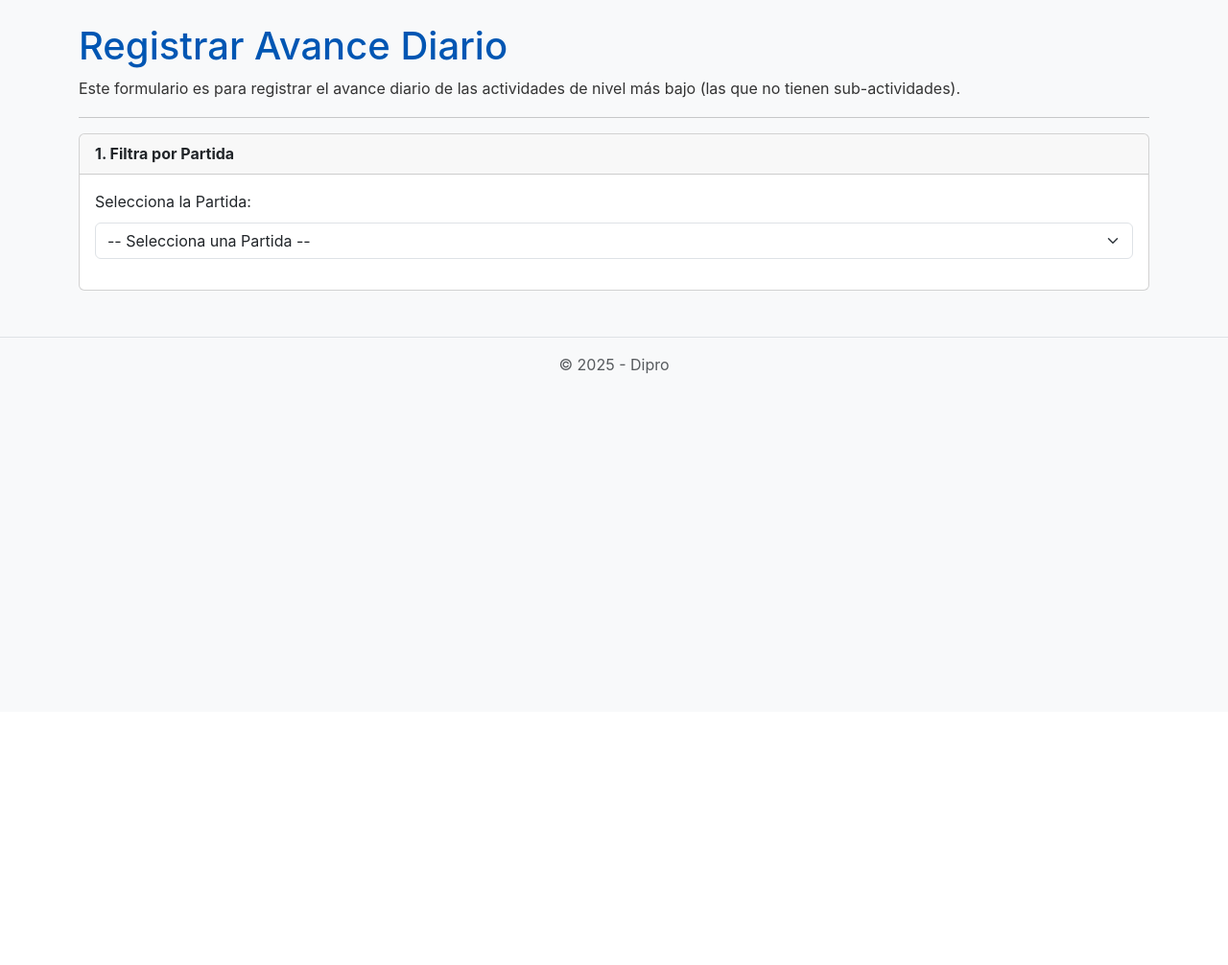
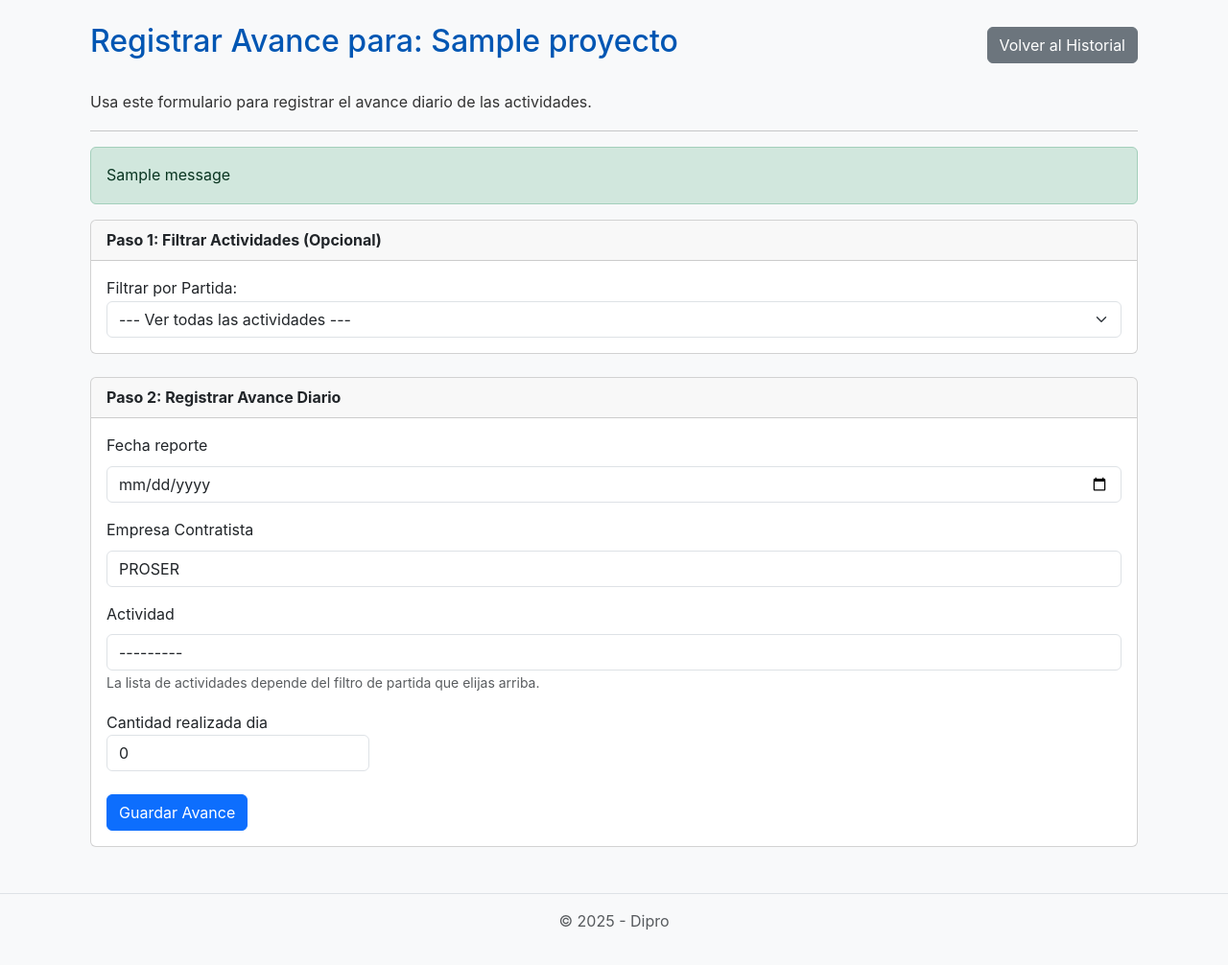
Before and after one commit to ianb06651/proyecto-obra, a Django app: page /avance/registrar/ in a window 1280 px wide. Shown: the part 58-1064 px from the top of the page at 96% size. Before the commit the page ends 448 px from the top, so only its background shows below. Run offline with Django 5.2, Linux system fonts and the light colour scheme; data comes from the database, SQL or seed files in the repository; tables that the repository leaves empty hold one stand-in row (values such as "Sample post"); one stand-in notice (Sample message) is shown.

Commit message:
Empresa added

```diff
--- a/actividades/forms.py
+++ b/actividades/forms.py
@@ -1,5 +1,8 @@
 from django import forms
-from .models import ReporteDiarioMaquinaria, ReportePersonal, Actividad, PartidaActividad
+from .models import (
+    ReporteDiarioMaquinaria, ReportePersonal, Actividad,
+    PartidaActividad, AvanceDiario, ReporteClima
+)
 
 class ReporteMaquinariaForm(forms.ModelForm):
     class Meta:
@@ -19,7 +22,6 @@ class ReporteMaquinariaForm(forms.ModelForm):
             'fecha': forms.DateInput(
                 attrs={'type': 'date', 'class': 'form-control'}
             ),
-            # Puedes añadir clases a los otros campos si es necesario
             'empresa': forms.Select(attrs={'class': 'form-control'}),
             'partida': forms.Select(attrs={'class': 'form-control'}),
             'tipo_maquinaria': forms.Select(attrs={'class': 'form-control'}),
@@ -33,8 +35,6 @@ class ReporteMaquinariaForm(forms.ModelForm):
 class ReportePersonalForm(forms.ModelForm):
     class Meta:
         model = ReportePersonal
-        # CORRECCIÓN: Usamos '__all__' para incluir todos los campos del modelo,
-        # incluyendo el nuevo campo 'proyecto'.
         fields = '__all__'
         widgets = {
             'fecha': forms.DateInput(attrs={'type': 'date'}),
@@ -59,14 +59,13 @@ class ActividadForm(forms.ModelForm):
             'nombre',
             'padre',
             'proyecto',
-            'partida', # <-- CAMBIO: Campo añadido
+            'partida',
             'meta_cantidad_total',
             'unidad_medida',
             'fecha_inicio_programada',
             'fecha_fin_programada'
         ]
         widgets = {
-            # --- MEJORA: Añadimos widgets para consistencia visual ---
             'fecha_inicio_programada': forms.DateInput(attrs={'type': 'date', 'class': 'form-control'}),
             'fecha_fin_programada': forms.DateInput(attrs={'type': 'date', 'class': 'form-control'}),
         }
@@ -74,14 +73,35 @@ class ActividadForm(forms.ModelForm):
     def __init__(self, *args, **kwargs):
         super().__init__(*args, **kwargs)
 
-        # --- MEJORA: Se aplican clases CSS a todos los campos para un estilo uniforme ---
         for field_name, field in self.fields.items():
             field.widget.attrs.update({'class': 'form-control'})
 
-        # Lógica para evitar que una actividad pueda ser su propio padre
         if self.instance and self.instance.pk:
             self.fields['padre'].queryset = Actividad.objects.exclude(pk=self.instance.pk)
 
-        # Ordena el queryset para que sea más fácil encontrar el padre
         if 'padre' in self.fields:
-             self.fields['padre'].queryset = self.fields['padre'].queryset.order_by('padre__nombre', 'nombre')
+                self.fields['padre'].queryset = self.fields['padre'].queryset.order_by('padre__nombre', 'nombre')
+
+
+# --- NUEVO FORMULARIO AÑADIDO ---
+class AvanceDiarioForm(forms.ModelForm):
+    """
+    Formulario para registrar el avance diario, incluyendo la empresa contratista.
+    """
+    class Meta:
+        model = AvanceDiario
+        fields = ['actividad', 'fecha_reporte', 'cantidad_realizada_dia', 'empresa']
+        widgets = {
+            'fecha_reporte': forms.DateInput(
+                attrs={'type': 'date', 'class': 'form-control'}
+            ),
+        }
+
+    def __init__(self, *args, **kwargs):
+        super().__init__(*args, **kwargs)
+        # Aplicamos un estilo consistente a todos los campos del formulario.
+        for field_name, field in self.fields.items():
+            # El widget del campo 'actividad' podría no tener 'attrs' si se reemplaza,
+            # por eso comprobamos primero.
+            if hasattr(field.widget, 'attrs'):
+                field.widget.attrs.update({'class': 'form-control'})
--- a/actividades/views.py
+++ b/actividades/views.py
@@ -1,18 +1,23 @@
+# actividades/views.py
+
 from django.shortcuts import render, redirect, get_object_or_404
 from django.contrib import messages
 from django.contrib.auth.decorators import login_required, user_passes_test
-from django.db.models import Sum, F
+from django.db.models import Sum
 from django.views.generic import ListView, CreateView, UpdateView
 from django.urls import reverse_lazy
-from datetime import date, timedelta, datetime
+from datetime import date
 from django.db import IntegrityError
 
+from .forms import (
+    ReporteMaquinariaForm, ReportePersonalForm, ActividadForm,
+    ConsultaClimaForm, AvanceDiarioForm
+)
+from .services import obtener_y_guardar_clima
 from .models import (
     Actividad, AvanceDiario, Semana, PartidaActividad, ReportePersonal,
     Empresa, Cargo, AreaDeTrabajo, ReporteDiarioMaquinaria, Proyecto
 )
-from .forms import ReporteMaquinariaForm, ReportePersonalForm, ActividadForm, ConsultaClimaForm
-from .services import obtener_y_guardar_clima
 
 def es_staff(user):
     return user.is_staff
@@ -20,41 +25,52 @@ def es_staff(user):
 def historial_avance_view(request, proyecto_id):
     proyecto = get_object_or_404(Proyecto, pk=proyecto_id)
     semanas = Semana.objects.all()
-    actividades_filtrables = Actividad.objects.filter(proyecto=proyecto, sub_actividades__isnull=True)
+    actividades_filtrables = Actividad.objects.filter(proyecto=proyecto, sub_actividades__isnull=True).order_by('nombre')
 
     semana_seleccionada_id = request.GET.get('semana_filtro')
     actividad_seleccionada_id = request.GET.get('actividad_filtro')
 
-    avances_reales = AvanceDiario.objects.filter(actividad__proyecto=proyecto)
+    avances_reales = AvanceDiario.objects.filter(actividad__proyecto=proyecto).select_related('actividad', 'empresa')
 
+    total_programado_pv = 0
     fecha_corte = date.today()
+
     actividad_base_calculo = proyecto
+    actividad_seleccionada = None
 
-    if semana_seleccionada_id:
-        try:
-            semana_obj = Semana.objects.get(pk=semana_seleccionada_id)
-            fecha_corte = semana_obj.fecha_fin
-            avances_reales = avances_reales.filter(fecha_reporte__range=[semana_obj.fecha_inicio, semana_obj.fecha_fin])
-        except Semana.DoesNotExist:
-            pass
-
-    actividad_seleccionada = None
     if actividad_seleccionada_id:
         actividad_seleccionada = get_object_or_404(Actividad, pk=actividad_seleccionada_id)
         avances_reales = avances_reales.filter(actividad=actividad_seleccionada)
         actividad_base_calculo = actividad_seleccionada
 
-    total_programado_pv = actividad_base_calculo.get_valor_planeado_a_fecha(fecha_corte)
+    if semana_seleccionada_id:
+        try:
+            semana_obj = Semana.objects.get(pk=semana_seleccionada_id)
+            avances_reales = avances_reales.filter(fecha_reporte__range=[semana_obj.fecha_inicio, semana_obj.fecha_fin])
+            total_programado_pv = actividad_base_calculo.get_valor_planeado_en_rango(
+                semana_obj.fecha_inicio, semana_obj.fecha_fin
+            )
+            fecha_corte = semana_obj.fecha_fin
+        except Semana.DoesNotExist:
+            total_programado_pv = actividad_base_calculo.get_valor_planeado_a_fecha(fecha_corte)
+    else:
+        total_programado_pv = actividad_base_calculo.get_valor_planeado_a_fecha(fecha_corte)
+
     total_real_ev = avances_reales.aggregate(total=Sum('cantidad_realizada_dia'))['total'] or 0
-
     rendimiento_spi = (total_real_ev / total_programado_pv * 100) if total_programado_pv > 0 else 0
 
     context = {
-        'proyecto': proyecto, 'semanas': semanas, 'actividades_filtrables': actividades_filtrables,
-        'semana_seleccionada_id': semana_seleccionada_id, 'actividad_seleccionada_id': actividad_seleccionada_id,
-        'actividad_seleccionada': actividad_seleccionada, 'total_programado_pv': total_programado_pv,
-        'total_real_ev': total_real_ev, 'rendimiento_spi': rendimiento_spi,
-        'fecha_corte': fecha_corte, 'avances_reales': avances_reales.order_by('-fecha_reporte')
+        'proyecto': proyecto,
+        'semanas': semanas,
+        'actividades_filtrables': actividades_filtrables,
+        'semana_seleccionada_id': semana_seleccionada_id,
+        'actividad_seleccionada_id': actividad_seleccionada_id,
+        'actividad_seleccionada': actividad_seleccionada,
+        'total_programado_pv': total_programado_pv,
+        'total_real_ev': total_real_ev,
+        'rendimiento_spi': rendimiento_spi,
+        'fecha_corte': fecha_corte,
+        'avances_reales': avances_reales.order_by('-fecha_reporte')
     }
 
     return render(request, 'actividades/historial_avance.html', context)
@@ -90,41 +106,58 @@ def pagina_principal(request):
     proyectos = Proyecto.objects.all()
     return render(request, 'actividades/principal.html', {'proyectos': proyectos})
 
+# --- VISTA "REGISTRAR_AVANCE" MODIFICADA ---
 def registrar_avance(request):
+    # Ya no recibe proyecto_id, lo busca automáticamente
+    proyecto = Proyecto.objects.first()
+
+    if not proyecto:
+        messages.error(request, 'Error: No hay ningún proyecto registrado en el sistema.')
+        return redirect('pagina_principal')
+
     if request.method == 'POST':
-        actividad_id = request.POST.get('actividad')
-        fecha_reporte_str = request.POST.get('fecha_reporte')
-        cantidad_realizada = request.POST.get('cantidad_realizada')
+        form = AvanceDiarioForm(request.POST)
+        if form.is_valid():
+            fecha_reporte = form.cleaned_data.get('fecha_reporte')
+            if fecha_reporte and fecha_reporte > date.today():
+                return render(request, 'actividades/error_fecha_futura.html')
 
-        if not all([actividad_id, fecha_reporte_str, cantidad_realizada]):
-            messages.error(request, 'Todos los campos son obligatorios.')
-            return redirect('registrar_avance')
+            try:
+                AvanceDiario.objects.update_or_create(
+                    actividad=form.cleaned_data['actividad'],
+                    fecha_reporte=fecha_reporte,
+                    empresa=form.cleaned_data['empresa'],
+                    defaults={'cantidad_realizada_dia': form.cleaned_data['cantidad_realizada_dia']}
+                )
+                messages.success(request, '¡El avance ha sido registrado con éxito!')
+                return redirect('registrar_avance')
+            except IntegrityError:
+                 messages.error(request, 'Error de integridad de datos. Ya existe un registro para esta combinación.')
+        else:
+            messages.error(request, 'Por favor, corrige los errores mostrados en el formulario.')
+    else:
+        form = AvanceDiarioForm()
 
-        fecha_reporte = datetime.strptime(fecha_reporte_str, '%Y-%m-%d').date()
-        if fecha_reporte > date.today():
-           return render(request, 'actividades/error_fecha_futura.html')
+    form.fields['actividad'].queryset = Actividad.objects.filter(
+        proyecto=proyecto,
+        sub_actividades__isnull=True
+    ).order_by('nombre')
 
-        actividad_obj = get_object_or_404(Actividad, pk=actividad_id)
+    partidas = PartidaActividad.objects.all()
+    partida_seleccionada_id = request.GET.get('partida_filtro')
 
-        # El cálculo del PV ya no se hace aquí. Solo guardamos el avance real.
-        AvanceDiario.objects.update_or_create(
-            actividad=actividad_obj, fecha_reporte=fecha_reporte,
-            defaults={'cantidad_realizada_dia': cantidad_realizada}
+    if partida_seleccionada_id:
+        form.fields['actividad'].queryset = form.fields['actividad'].queryset.filter(
+            partida_id=partida_seleccionada_id
         )
-        messages.success(request, '¡El avance ha sido registrado con éxito!')
-        return redirect('registrar_avance')
-    else:
-        partidas = PartidaActividad.objects.all()
-        partida_seleccionada_id = request.GET.get('partida_filtro')
-        actividades_filtradas = Actividad.objects.none()
-        if partida_seleccionada_id:
-            actividades_filtradas = Actividad.objects.filter(partida_id=partida_seleccionada_id, sub_actividades__isnull=True).order_by('padre__nombre', 'nombre')
 
-        contexto = {
-            'partidas': partidas, 'actividades_filtradas': actividades_filtradas,
-            'partida_seleccionada_id': partida_seleccionada_id
-        }
-        return render(request, 'actividades/registrar_avance.html', contexto)
+    contexto = {
+        'form': form,
+        'proyecto': proyecto,
+        'partidas': partidas,
+        'partida_seleccionada_id': partida_seleccionada_id,
+    }
+    return render(request, 'actividades/registrar_avance.html', contexto)
 
 @login_required
 @user_passes_test(es_staff)
@@ -159,7 +192,7 @@ def registrar_reporte_maquinaria(request):
         if form.is_valid():
             fecha_seleccionada = form.cleaned_data.get('fecha')
             if fecha_seleccionada and fecha_seleccionada > date.today():
-               return render(request, 'actividades/error_fecha_futura.html')
+                return render(request, 'actividades/error_fecha_futura.html')
             try:
                 form.save()
                 messages.success(request, '¡Reporte de maquinaria guardado exitosamente!')
@@ -188,7 +221,7 @@ def registrar_reporte_personal(request):
         if form.is_valid():
             fecha_seleccionada = form.cleaned_data.get('fecha')
             if fecha_seleccionada and fecha_seleccionada > date.today():
-               return render(request, 'actividades/error_fecha_futura.html')
+                return render(request, 'actividades/error_fecha_futura.html')
             try:
                 form.save()
                 messages.success(request, '¡Reporte de personal guardado exitosamente!')
--- a/templates/actividades/registrar_avance.html
+++ b/templates/actividades/registrar_avance.html
@@ -1,25 +1,38 @@
 {% extends "base.html" %}
 
-{% block title %}Registrar Avance Diario{% endblock %}
+{% block title %}Registrar Avance Diario - {{ proyecto.nombre }}{% endblock %}
 
 {% block content %}
-    <h1>Registrar Avance Diario</h1>
-    <p>Este formulario es para registrar el avance diario de las actividades de nivel más bajo (las que no tienen sub-actividades).</p>
+<div class="container mt-4">
+    <div class="d-flex justify-content-between align-items-center mb-4">
+        <h2>Registrar Avance para: {{ proyecto.nombre }}</h2>
+        <a href="{% url 'historial_avance' proyecto.pk %}" class="btn btn-secondary">Volver al Historial</a>
+    </div>
+
+    <p>Usa este formulario para registrar el avance diario de las actividades.</p>
     <hr>
+
+    {% if messages %}
+        {% for message in messages %}
+            <div class="alert {% if message.tags %}alert-{{ message.tags }}{% endif %}" role="alert">
+                {{ message }}
+            </div>
+        {% endfor %}
+    {% endif %}
 
     <div class="card mb-4">
         <div class="card-header">
-            <strong>1. Filtra por Partida</strong>
+            <strong>Paso 1: Filtrar Actividades (Opcional)</strong>
         </div>
         <div class="card-body">
-            <form method="get">
-                <div class="mb-3">
-                    <label for="id_partida" class="form-label">Selecciona la Partida:</label>
-                    <select name="partida_filtro" id="id_partida" class="form-select" onchange="this.form.submit()">
-                        <option value="">-- Selecciona una Partida --</option>
-                        {% for p in partidas %}
-                            <option value="{{ p.pk }}" {% if partida_seleccionada_id == p.pk|stringformat:"s" %}selected{% endif %}>
-                                {{ p.nombre }}
+            <form method="get" id="partidaFilterForm">
+                <div class="form-group">
+                    <label for="partida_filtro_id">Filtrar por Partida:</label>
+                    <select name="partida_filtro" id="partida_filtro_id" class="form-select" onchange="this.form.submit();">
+                        <option value="">--- Ver todas las actividades ---</option>
+                        {% for partida in partidas %}
+                            <option value="{{ partida.id }}" {% if partida.id|stringformat:"s" == partida_seleccionada_id %}selected{% endif %}>
+                                {{ partida.nombre }}
                             </option>
                         {% endfor %}
                     </select>
@@ -28,47 +41,42 @@
         </div>
     </div>
 
-    {% if actividades_filtradas %}
     <div class="card">
         <div class="card-header">
-                <strong>2. Registra el Avance</strong>
+            <strong>Paso 2: Registrar Avance Diario</strong>
         </div>
         <div class="card-body">
-                <form method="post">
+            <form method="post" action="{% url 'registrar_avance' %}">
                 {% csrf_token %}
+
                 <div class="mb-3">
-                        <label for="id_actividad" class="form-label">Selecciona la Actividad:</label>
-                        <select name="actividad" id="id_actividad" class="form-select" required>
-                            <option value="">---------</option>
-                            {% regroup actividades_filtradas by padre as actividades_agrupadas %}
-                            {% for grupo in actividades_agrupadas %}
-                                <optgroup label="{{ grupo.grouper }}">
-                                    {% for act in grupo.list %}
-                                        <option value="{{ act.pk }}">{{ act.nombre }}</option>
-                                    {% endfor %}
-                                </optgroup>
-                            {% endfor %}
-                        </select>
+                    <label for="{{ form.fecha_reporte.id_for_label }}" class="form-label">{{ form.fecha_reporte.label }}</label>
+                    {{ form.fecha_reporte }}
+                    {% if form.fecha_reporte.errors %}<div class="invalid-feedback d-block">{{ form.fecha_reporte.errors|first }}</div>{% endif %}
                 </div>
+
                 <div class="mb-3">
-                        <label for="id_fecha" class="form-label">Fecha de Registro:</label>
-                        <input type="date" name="fecha_reporte" id="id_fecha" class="form-control" required>
+                    <label for="{{ form.empresa.id_for_label }}" class="form-label">{{ form.empresa.label }}</label>
+                    {{ form.empresa }}
+                    {% if form.empresa.errors %}<div class="invalid-feedback d-block">{{ form.empresa.errors|first }}</div>{% endif %}
                 </div>
+
                 <div class="mb-3">
-                        <label for="id_cantidad" class="form-label">Avance Real del Día:</label>
-                        <input type="number" step="0.01" name="cantidad_realizada" id="id_cantidad" class="form-control" required>
+                    <label for="{{ form.actividad.id_for_label }}" class="form-label">{{ form.actividad.label }}</label>
+                    {{ form.actividad }}
+                    {% if form.actividad.errors %}<div class="invalid-feedback d-block">{{ form.actividad.errors|first }}</div>{% endif %}
+                    <small class="form-text text-muted">La lista de actividades depende del filtro de partida que elijas arriba.</small>
                 </div>
-                    <button type="submit" class="btn btn-primary">Enviar</button>
-                    {% if actividades_filtradas.first.proyecto %}
-                    <a href="{% url 'historial_avance' actividades_filtradas.first.proyecto.pk %}" class="btn btn-secondary">Ver Historial del Proyecto</a>
-                    {% endif %}
+
+                <div class="mb-3">
+                    <label for="{{ form.cantidad_realizada_dia.id_for_label }}" class="form-label">{{ form.cantidad_realizada_dia.label }}</dlabel>
+                    {{ form.cantidad_realizada_dia }}
+                    {% if form.cantidad_realizada_dia.errors %}<div class="invalid-feedback d-block">{{ form.cantidad_realizada_dia.errors|first }}</div>{% endif %}
+                </div>
+
+                <button type="submit" class="btn btn-primary">Guardar Avance</button>
             </form>
         </div>
     </div>
-    {% elif partida_seleccionada_id %}
-        <div class="alert alert-info" role="alert">
-            No hay actividades registrables (sin hijos) para la partida seleccionada.
 </div>
-    {% endif %}
-
 {% endblock %}
```
Also changed, not shown: actividades/models.py (+26 -44 lines), actividades/urls.py (+5 -2 lines), templates/actividades/historial_avance.html (+30 -7 lines), actividades/migrations/0006_alter_avancediario_unique_together_and_more.py (added). Lines whose indentation alone changed are shown as unchanged.
